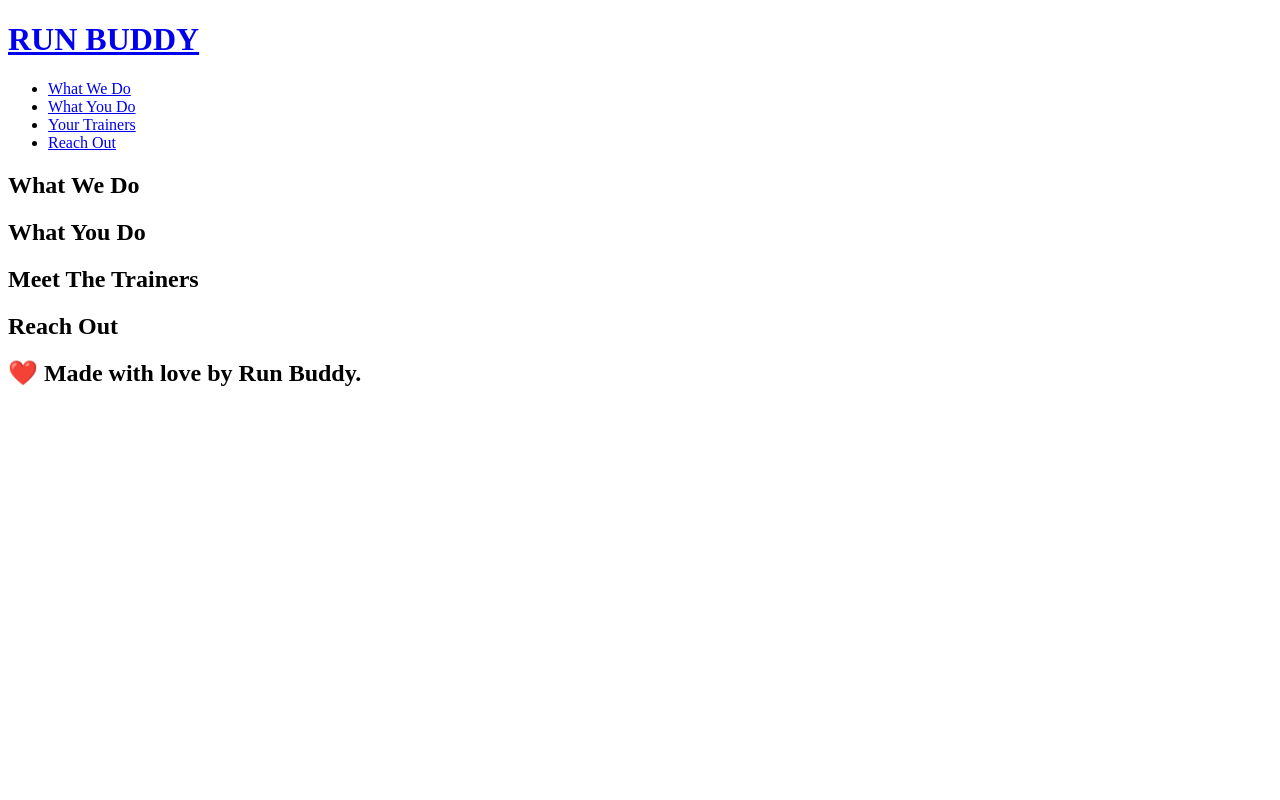
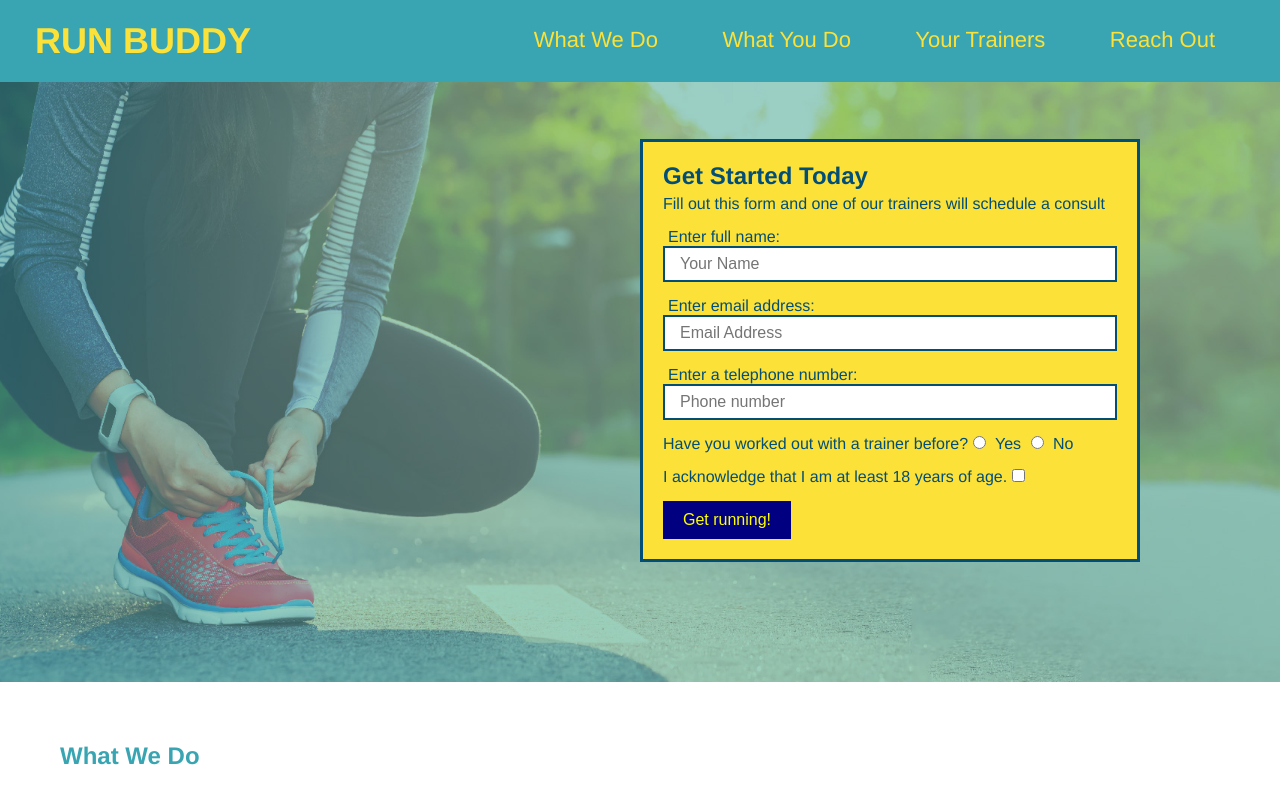
Before and after one commit to robgibson69/run-buddy, a plain HTML site: page index.html in a window 1280 px wide. Shown: the top 800 px of the page. Drawn offline with Linux system fonts and the light colour scheme.

Commit message:
added input form and styling

```diff
--- a/assets/css/style.css
+++ b/assets/css/style.css
@@ -1,12 +1,12 @@
 * {
     margin: 0;
     padding: 0;
+    box-sizing: border-box;
 }
 
 body {
     color: #39a5b2;
     font-family: Helvetica, Arial, Helvetica, sans-serif;
-    background-color: tomato;
 }
 
 /* apply styles to <header> */
@@ -42,3 +42,84 @@ header nav ul li a {
     font-weight: lighter;
     font-size: 22px;
 }
+
+footer {
+    background: #fce138;
+    width: 100%;
+    padding: 40px 35px;
+}
+
+footer h2 {
+    display: inline;
+    color: #024e76;
+    font-size: 30px;
+    margin: 0;
+}
+
+footer div {
+    float: right;
+    line-height: 1.5;
+    text-align: right;
+}
+
+footer a {
+    color: #024e76;
+}
+
+section {
+    padding: 60px;
+}
+
+/* Hero Style Start */
+.hero{
+    background-image: url("../../images/hero-bg.jpg");
+    height: 600px;
+    background-size: cover;
+    background-position: center;
+    position: relative;
+}
+/*  Hero Style End  */
+
+.hero-form{
+    color: #024e76;
+    background-color: #fce138;
+    padding: 20px;
+    width: 500px;
+    border-style: solid;
+    border-width: 3px;
+    border-color: #024e76;
+    position: absolute;
+    bottom: 120px;
+    right: 140px;
+}
+
+h3{
+    font-size: 24px;
+    margin: 0px;
+}
+
+.hero-form p {
+    margin: 5px 0 15px 0;
+}
+
+.form-input{
+    border: 2px solid #024e76;
+    display: block;
+    padding: 7px 15px;
+    font-size: 16px;
+    color: #024e76;
+    width: 100%;
+    margin-bottom: 15px;
+}
+
+.hero-form label {
+    margin: 0 5px;
+}
+
+.hero-form button {
+    color: yellow;
+    background-color: navy;
+    border: none;
+    font-size: 16px;
+    padding: 10px 20px;
+}
--- a/index.html
+++ b/index.html
@@ -1,6 +1,7 @@
 <!DOCTYPE html>
 <html lang="en">
         <head>
+            <link rel="stylesheet" href="./assets/css/style.css" />
             <meta charset="UTF-8" />
             <title>Run Buddy</title>
         </head>
@@ -32,9 +33,37 @@
             </nav>
             </header>
 
+
             <!-- hero/jumbotron-->
-            <section>
+            <section class="hero">
+                <div class="hero-form">
+                    <h3>Get Started Today</h3>
+                    <p>Fill out this form and one of our trainers will schedule a consult</p>
+                    <!-- Add form element -->
+                    <form>
+                        <label for="name">Enter full name:</label>
+                        <input type="text" placeholder="Your Name" name="name" id="name" class="form-input"/>
+                        <label for="email">Enter email address:</label>
+                        <input type="email" placeholder="Email Address" name="email" id="email" class="form-input"/>
+                        <label for="phone">Enter a telephone number:</label>
+                        <input type="tel" placeholder="Phone number" name="Phone" id="phone" class="form-input"/>
+                        <p>
+                            Have you worked out with a trainer before?
+                            <input type="radio" name="trainer-confirm" id="trainer-yes"/>
+                            <label for="trainer-yes">Yes</label>
+                            <input type="radio" name="trainer-confirm" id="trainer-no"/>
+                            <label for="trainer-no">No</label>
+                        </p>
+                        <p>
+                            I acknowledge that I am at least 18 years of age.
+                            <input type="checkbox" name="age-confirm" id="age-checkbox"/>
+                        </p>
+                        <button type="submit">Get running!</button>
+                    </form>
+                </div>
             </section>
+            <!--  end hero   -->
+
 
             <!-- "what we do" section -->
             <section>
@@ -59,6 +88,10 @@
             <!-- footer -->
             <footer>
                 <h2>❤️ Made with love by Run Buddy.</h2>
+                <div>
+                    <a href="#">Read Our Privacy Policy</a><br />
+                    &copy; 2019 Run Buddy, Inc.
+                </div>
             </footer>
 
         </body>
```
Also changed, not shown: images/hero-bg.jpg (added), 1 other file.
